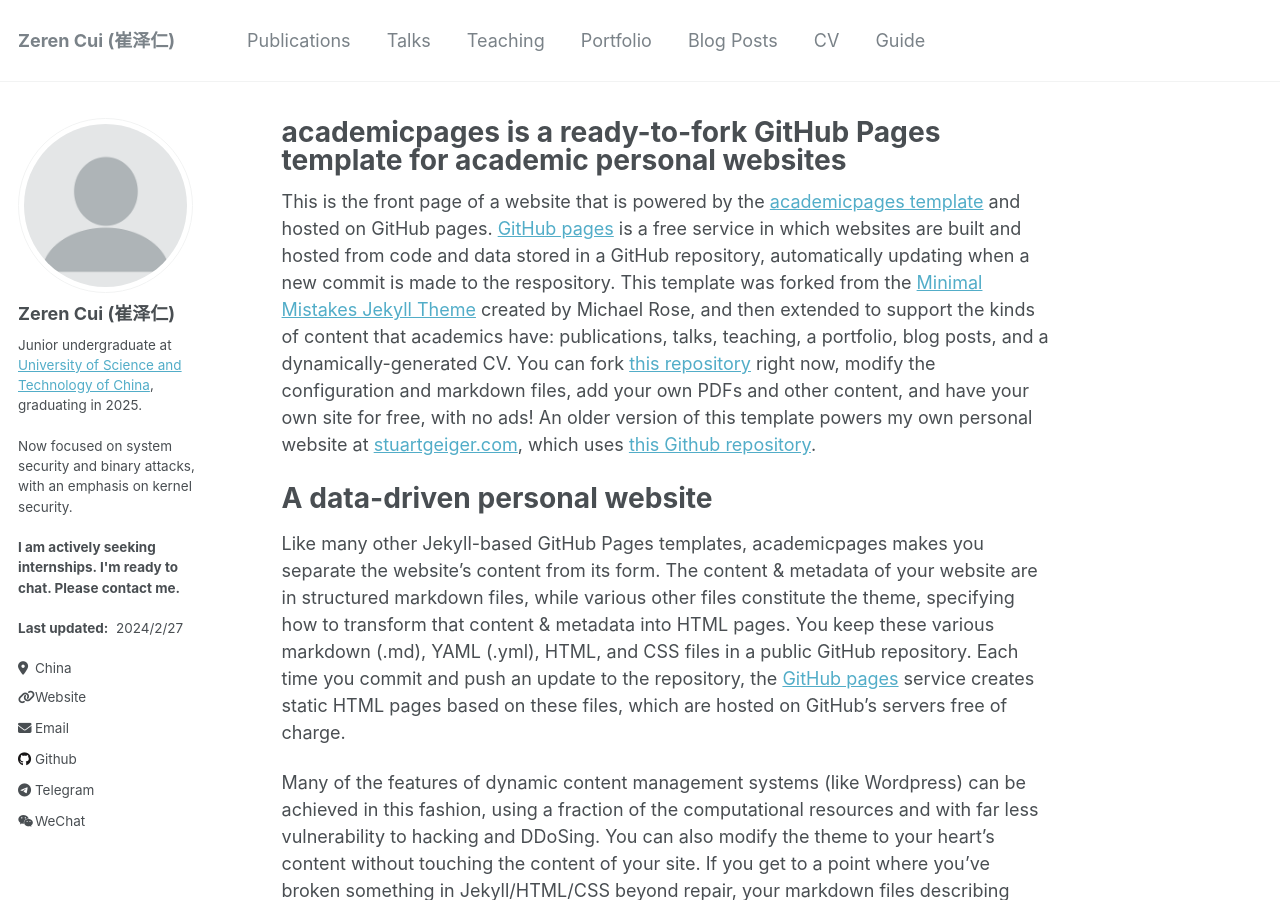
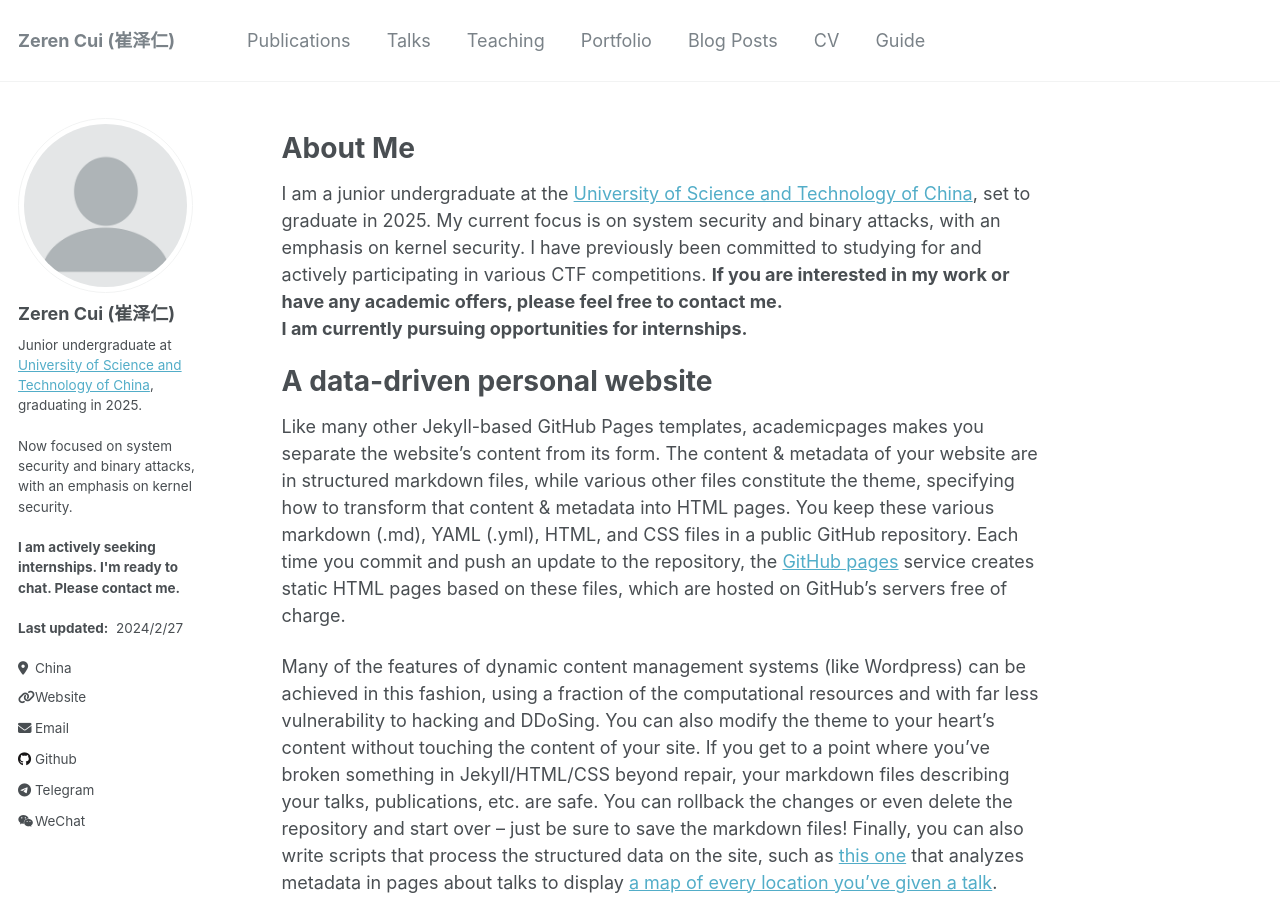
Before and after one commit to AvavaAYA/resume, a Jekyll site: the page built from _pages/about.md, in a window 1280 px wide and 900 px high. Built offline with Jekyll 4.4.1, drawn with Linux system fonts in a browser that asks for light colours; some of the changed text lies outside the part shown.

Commit message:
adding contents

```diff
--- a/_pages/about.md
+++ b/_pages/about.md
@@ -1,22 +1,24 @@
 ---
 permalink: /
-title: "academicpages is a ready-to-fork GitHub Pages template for academic personal websites"
+title: ""
 author_profile: true
 redirect_from:
   - /about/
   - /about.html
 ---
 
-This is the front page of a website that is powered by the [academicpages template](https://github.com/academicpages/academicpages.github.io) and hosted on GitHub pages. [GitHub pages](https://pages.github.com) is a free service in which websites are built and hosted from code and data stored in a GitHub repository, automatically updating when a new commit is made to the respository. This template was forked from the [Minimal Mistakes Jekyll Theme](https://mmistakes.github.io/minimal-mistakes/) created by Michael Rose, and then extended to support the kinds of content that academics have: publications, talks, teaching, a portfolio, blog posts, and a dynamically-generated CV. You can fork [this repository](https://github.com/academicpages/academicpages.github.io) right now, modify the configuration and markdown files, add your own PDFs and other content, and have your own site for free, with no ads! An older version of this template powers my own personal website at [stuartgeiger.com](http://stuartgeiger.com), which uses [this Github repository](https://github.com/staeiou/staeiou.github.io).
+# About Me<a name="About Me"></a>
 
-A data-driven personal website
-======
+I am a junior undergraduate at the [University of Science and Technology of China](https://en.wikipedia.org/wiki/University_of_Science_and_Technology_of_China), set to graduate in 2025. My current focus is on system security and binary attacks, with an emphasis on kernel security. I have previously been committed to studying for and actively participating in various CTF competitions. <b>If you are interested in my work or have any academic offers, please feel free to contact me. <br>I am currently pursuing opportunities for internships.</b>
+
+# A data-driven personal website
+
 Like many other Jekyll-based GitHub Pages templates, academicpages makes you separate the website's content from its form. The content & metadata of your website are in structured markdown files, while various other files constitute the theme, specifying how to transform that content & metadata into HTML pages. You keep these various markdown (.md), YAML (.yml), HTML, and CSS files in a public GitHub repository. Each time you commit and push an update to the repository, the [GitHub pages](https://pages.github.com/) service creates static HTML pages based on these files, which are hosted on GitHub's servers free of charge.
 
 Many of the features of dynamic content management systems (like Wordpress) can be achieved in this fashion, using a fraction of the computational resources and with far less vulnerability to hacking and DDoSing. You can also modify the theme to your heart's content without touching the content of your site. If you get to a point where you've broken something in Jekyll/HTML/CSS beyond repair, your markdown files describing your talks, publications, etc. are safe. You can rollback the changes or even delete the repository and start over -- just be sure to save the markdown files! Finally, you can also write scripts that process the structured data on the site, such as [this one](https://github.com/academicpages/academicpages.github.io/blob/master/talkmap.ipynb) that analyzes metadata in pages about talks to display [a map of every location you've given a talk](https://academicpages.github.io/talkmap.html).
 
-Getting started
-======
+# Getting started
+
 1. Register a GitHub account if you don't have one and confirm your e-mail (required!)
 1. Fork [this repository](https://github.com/academicpages/academicpages.github.io) by clicking the "fork" button in the top right.
 1. Go to the repository's settings (rightmost item in the tabs that start with "Code", should be below "Unwatch"). Rename the repository "[your GitHub username].github.io", which will also be your website's URL.
@@ -24,26 +26,25 @@
 1. Upload any files (like PDFs, .zip files, etc.) to the files/ directory. They will appear at https://[your GitHub username].github.io/files/example.pdf.
 1. Check status by going to the repository settings, in the "GitHub pages" section
 
-Site-wide configuration
-------
-The main configuration file for the site is in the base directory in [_config.yml](https://github.com/academicpages/academicpages.github.io/blob/master/_config.yml), which defines the content in the sidebars and other site-wide features. You will need to replace the default variables with ones about yourself and your site's github repository. The configuration file for the top menu is in [_data/navigation.yml](https://github.com/academicpages/academicpages.github.io/blob/master/_data/navigation.yml). For example, if you don't have a portfolio or blog posts, you can remove those items from that navigation.yml file to remove them from the header.
+## Site-wide configuration
 
-Create content & metadata
-------
-For site content, there is one markdown file for each type of content, which are stored in directories like _publications, _talks, _posts, _teaching, or _pages. For example, each talk is a markdown file in the [_talks directory](https://github.com/academicpages/academicpages.github.io/tree/master/_talks). At the top of each markdown file is structured data in YAML about the talk, which the theme will parse to do lots of cool stuff. The same structured data about a talk is used to generate the list of talks on the [Talks page](https://academicpages.github.io/talks), each [individual page](https://academicpages.github.io/talks/2012-03-01-talk-1) for specific talks, the talks section for the [CV page](https://academicpages.github.io/cv), and the [map of places you've given a talk](https://academicpages.github.io/talkmap.html) (if you run this [python file](https://github.com/academicpages/academicpages.github.io/blob/master/talkmap.py) or [Jupyter notebook](https://github.com/academicpages/academicpages.github.io/blob/master/talkmap.ipynb), which creates the HTML for the map based on the contents of the _talks directory).
+The main configuration file for the site is in the base directory in [\_config.yml](https://github.com/academicpages/academicpages.github.io/blob/master/_config.yml), which defines the content in the sidebars and other site-wide features. You will need to replace the default variables with ones about yourself and your site's github repository. The configuration file for the top menu is in [\_data/navigation.yml](https://github.com/academicpages/academicpages.github.io/blob/master/_data/navigation.yml). For example, if you don't have a portfolio or blog posts, you can remove those items from that navigation.yml file to remove them from the header.
+
+## Create content & metadata
+
+For site content, there is one markdown file for each type of content, which are stored in directories like \_publications, \_talks, \_posts, \_teaching, or \_pages. For example, each talk is a markdown file in the [\_talks directory](https://github.com/academicpages/academicpages.github.io/tree/master/_talks). At the top of each markdown file is structured data in YAML about the talk, which the theme will parse to do lots of cool stuff. The same structured data about a talk is used to generate the list of talks on the [Talks page](https://academicpages.github.io/talks), each [individual page](https://academicpages.github.io/talks/2012-03-01-talk-1) for specific talks, the talks section for the [CV page](https://academicpages.github.io/cv), and the [map of places you've given a talk](https://academicpages.github.io/talkmap.html) (if you run this [python file](https://github.com/academicpages/academicpages.github.io/blob/master/talkmap.py) or [Jupyter notebook](https://github.com/academicpages/academicpages.github.io/blob/master/talkmap.ipynb), which creates the HTML for the map based on the contents of the \_talks directory).
 
 **Markdown generator**
 
-I have also created [a set of Jupyter notebooks](https://github.com/academicpages/academicpages.github.io/tree/master/markdown_generator
-) that converts a CSV containing structured data about talks or presentations into individual markdown files that will be properly formatted for the academicpages template. The sample CSVs in that directory are the ones I used to create my own personal website at stuartgeiger.com. My usual workflow is that I keep a spreadsheet of my publications and talks, then run the code in these notebooks to generate the markdown files, then commit and push them to the GitHub repository.
+I have also created [a set of Jupyter notebooks](https://github.com/academicpages/academicpages.github.io/tree/master/markdown_generator) that converts a CSV containing structured data about talks or presentations into individual markdown files that will be properly formatted for the academicpages template. The sample CSVs in that directory are the ones I used to create my own personal website at stuartgeiger.com. My usual workflow is that I keep a spreadsheet of my publications and talks, then run the code in these notebooks to generate the markdown files, then commit and push them to the GitHub repository.
 
-How to edit your site's GitHub repository
-------
+## How to edit your site's GitHub repository
+
 Many people use a git client to create files on their local computer and then push them to GitHub's servers. If you are not familiar with git, you can directly edit these configuration and markdown files directly in the github.com interface. Navigate to a file (like [this one](https://github.com/academicpages/academicpages.github.io/blob/master/_talks/2012-03-01-talk-1.md) and click the pencil icon in the top right of the content preview (to the right of the "Raw | Blame | History" buttons). You can delete a file by clicking the trashcan icon to the right of the pencil icon. You can also create new files or upload files by navigating to a directory and clicking the "Create new file" or "Upload files" buttons.
 
 Example: editing a markdown file for a talk
 ![Editing a markdown file for a talk](/images/editing-talk.png)
 
-For more info
-------
+## For more info
+
 More info about configuring academicpages can be found in [the guide](https://academicpages.github.io/markdown/). The [guides for the Minimal Mistakes theme](https://mmistakes.github.io/minimal-mistakes/docs/configuration/) (which this theme was forked from) might also be helpful.
```
